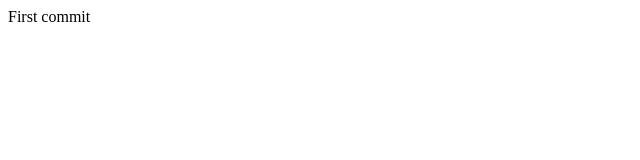
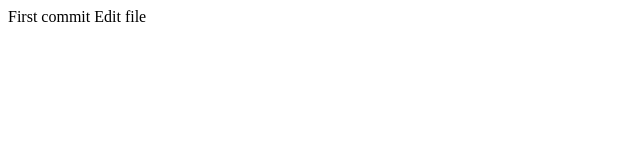
Before and after one commit to SHENID1/git-test-rep, a website: page index.html in a window 1280 px wide. Shown: the full height of the page, 0-640 px from the left. Drawn offline with Linux system fonts and the light colour scheme.

Commit message:
update file

```diff
--- a/index.html
+++ b/index.html
@@ -6,5 +6,6 @@
 </head>
 <body>
     First commit
+    Edit file
 </body>
 </html>
```
